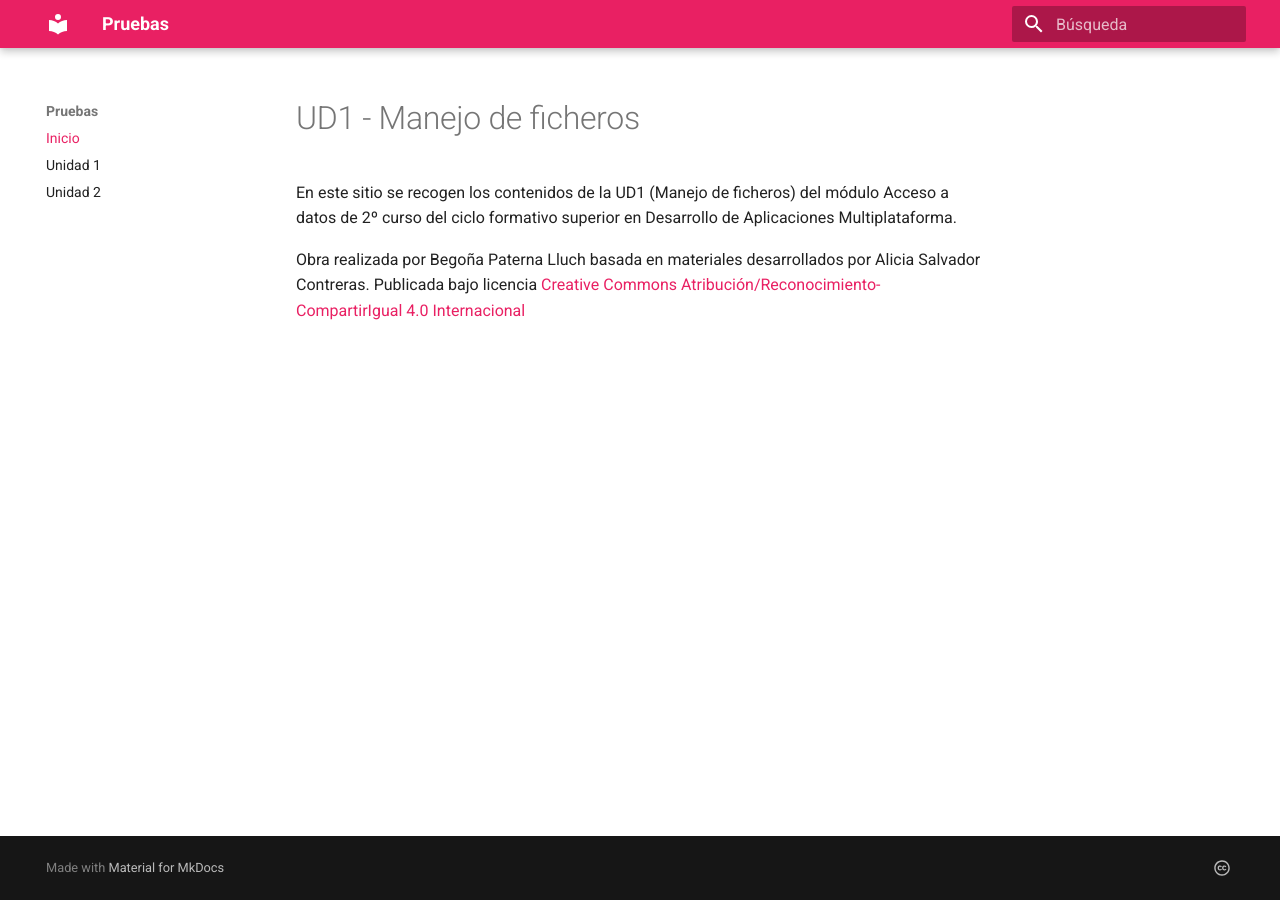
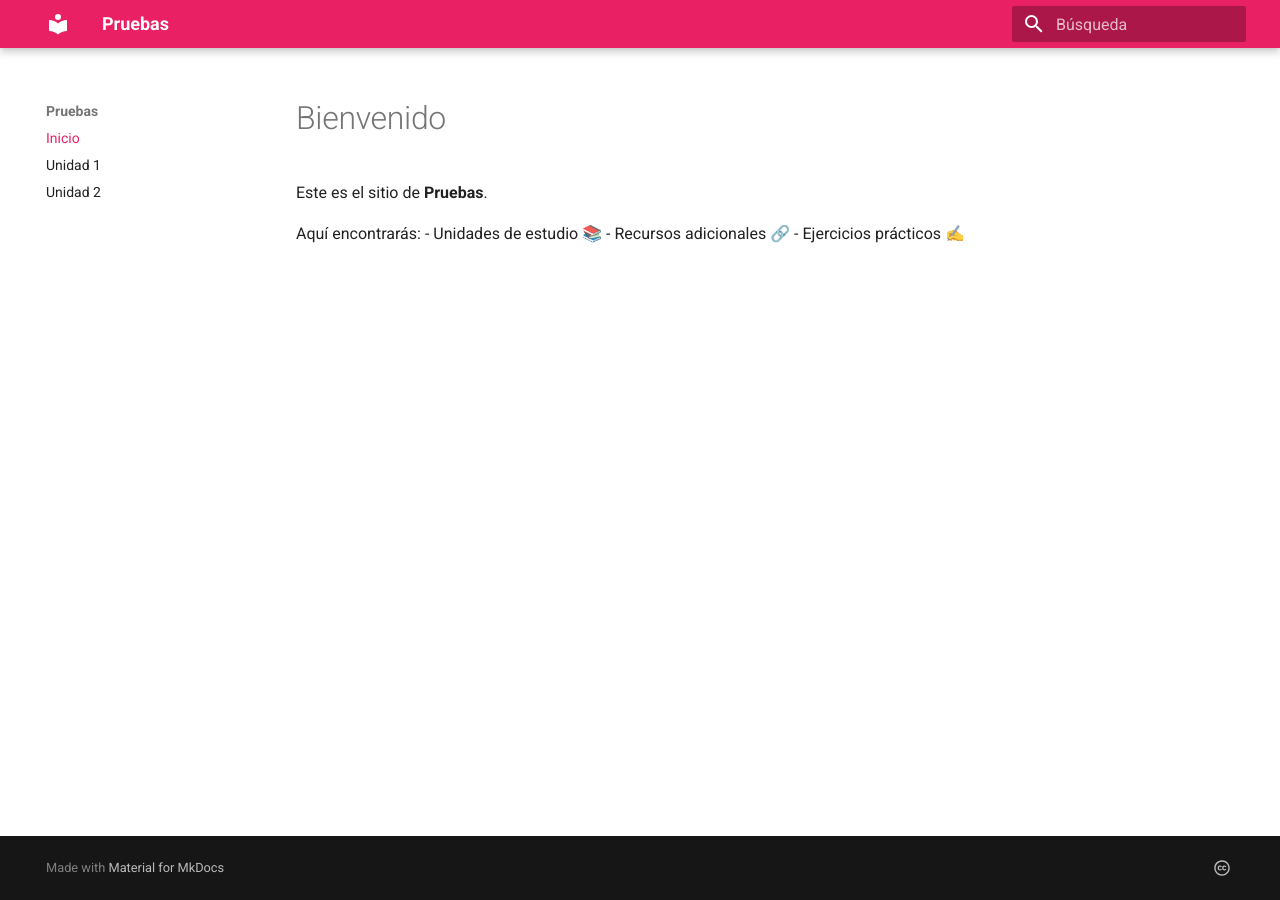
Before and after one commit to bpaterna/pruebas, an MkDocs documentation site: the page built from docs/index.md, in a window 1280 px wide. Built offline with MkDocs 1.6.1 and Material for MkDocs 9.7.7, drawn with Linux system fonts in a browser that asks for light colours.

Commit message:
Update index.md

```diff
--- a/docs/index.md
+++ b/docs/index.md
@@ -1,5 +1,8 @@
-# UD1 - Manejo de ficheros
+# Bienvenido
 
-En este sitio se recogen los contenidos de la UD1 (Manejo de ficheros) del módulo Acceso a datos de 2º curso del ciclo formativo superior en Desarrollo de Aplicaciones Multiplataforma.
+Este es el sitio de **Pruebas**.
 
-Obra realizada por Begoña Paterna Lluch basada en materiales desarrollados por Alicia Salvador Contreras. Publicada bajo licencia [Creative Commons Atribución/Reconocimiento-CompartirIgual 4.0 Internacional](https://creativecommons.org/licenses/by-sa/4.0/)
+Aquí encontrarás:
+- Unidades de estudio 📚
+- Recursos adicionales 🔗
+- Ejercicios prácticos ✍️
```
